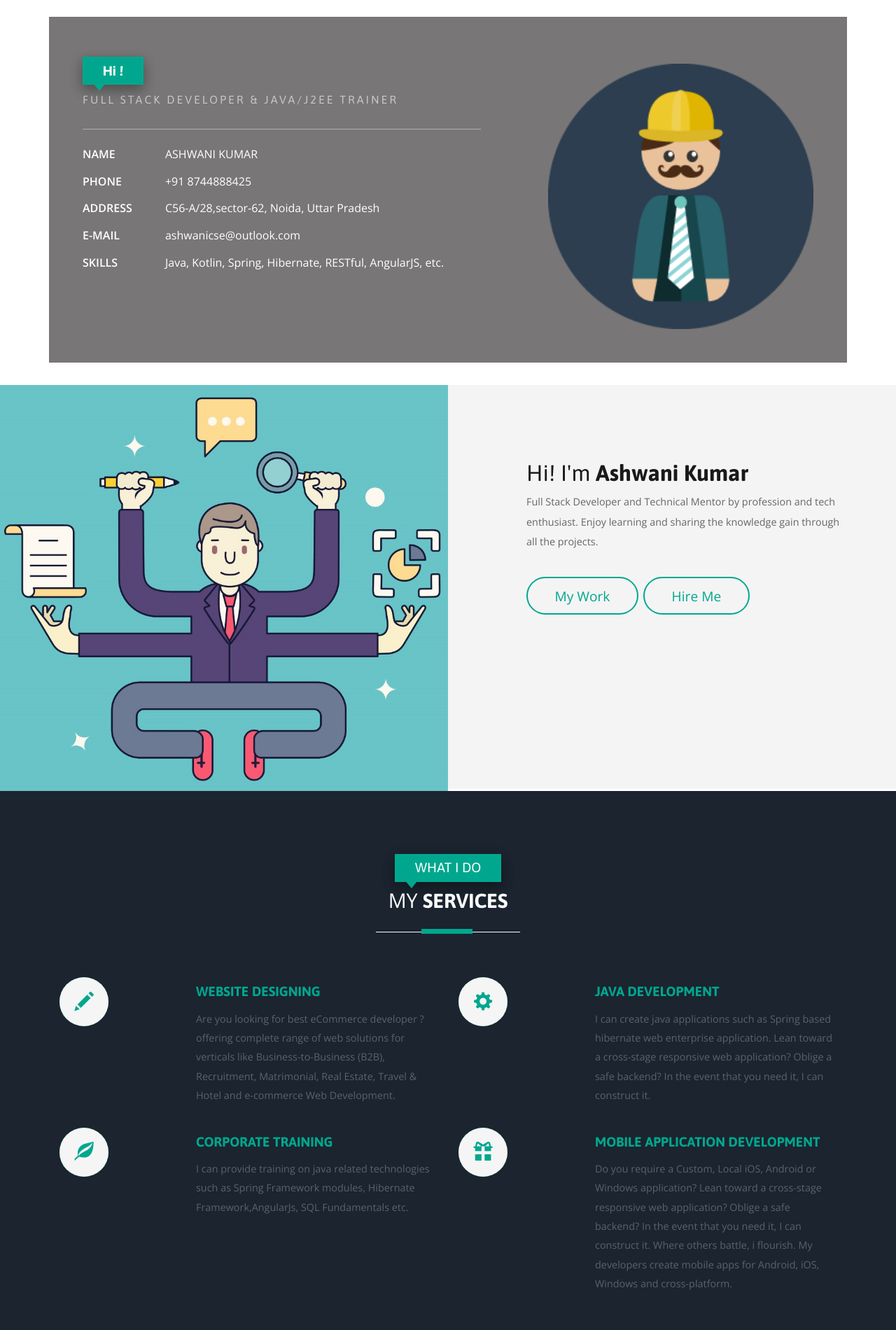
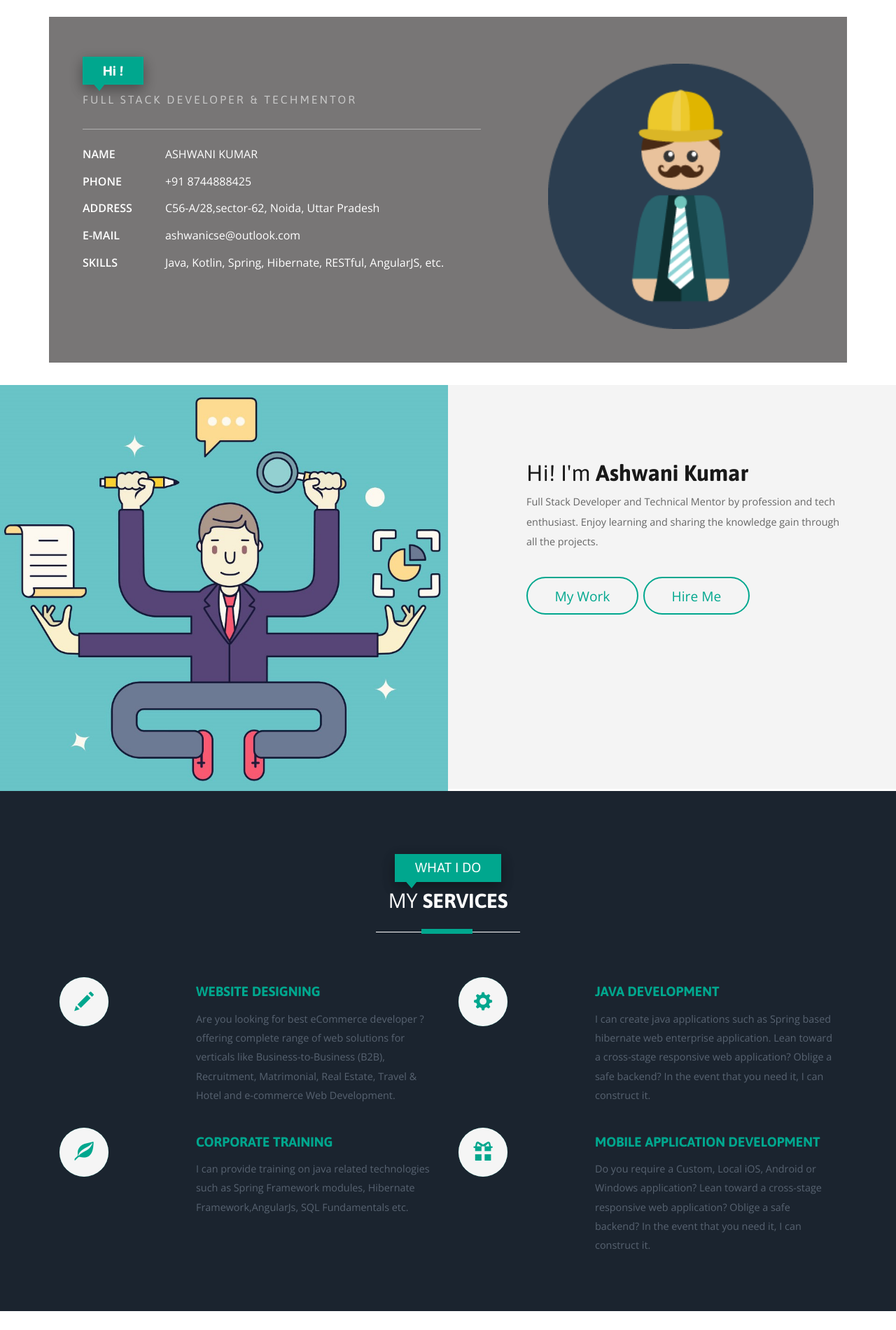
Before and after one commit to ashwanijava/ashwani.github.io, a plain HTML site: page index.html in a window 1280 px wide. Shown: the part 120-2020 px from the top of the page at 70% size. Drawn offline with nearby package versions, Linux system fonts and the light colour scheme; files whose address does not match are found by name.

Commit message:
Update index.html
Changes

```diff
--- a/index.html
+++ b/index.html
@@ -73,7 +73,7 @@
 			<div class="banner-info">
 				<div class="col-md-7 header-right">
 					<h1>Hi !</h1>
-					<h6>Full Stack Developer & Java/J2ee Trainer</h6>
+					<h6>Full Stack Developer & Techmentor</h6>
 					<ul class="address">
 
 					<li>
@@ -247,7 +247,7 @@
 					</div>
 					<div class="col-xs-8 wthree_about_right_grid_right">
 						<h4>Mobile Application Development</h4>
-						<p>Do you require a Custom, Local iOS, Android or Windows application? Lean toward a cross-stage responsive web application? Oblige a safe backend? In the event that you need it, I can construct it. Where others battle, i flourish. My developers create mobile apps for Android, iOS, Windows and cross-platform.
+						<p>Do you require a Custom, Local iOS, Android or Windows application? Lean toward a cross-stage responsive web application? Oblige a safe backend? In the event that you need it, I can construct it.
 </p>
 					</div>
 					<div class="clearfix"> </div>
```
